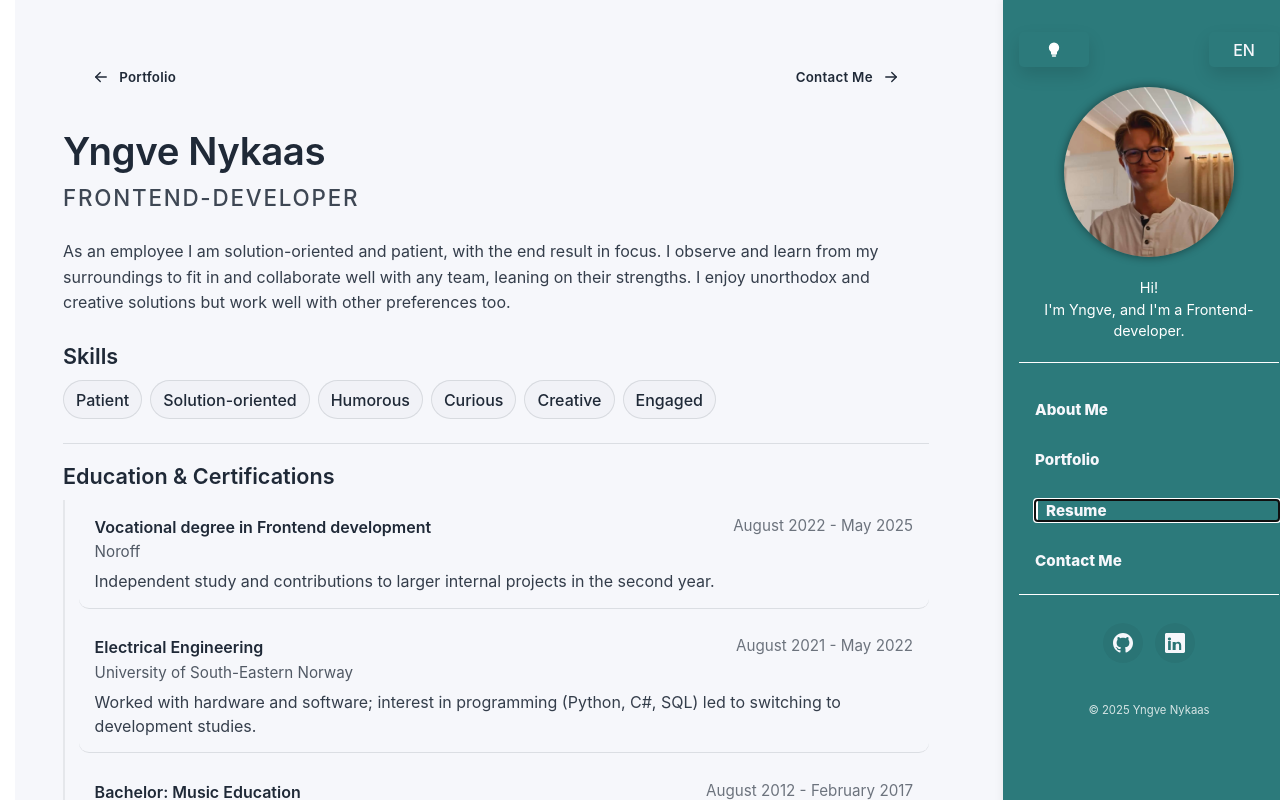
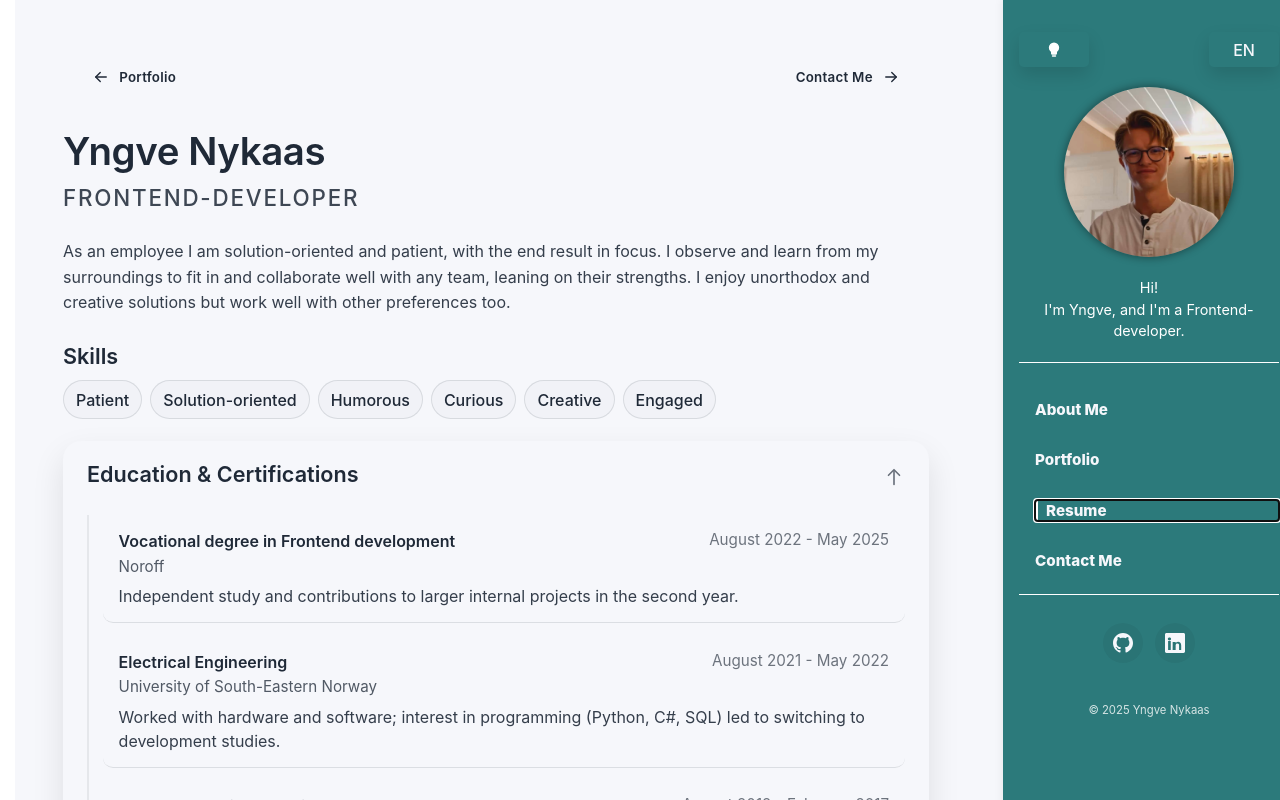
Before and after one commit to YngvN/YngvN.github.io, a React (Vite) app: page /#about in a window 1280 px wide. Both pictures are taken after a click on the button "Resume". Shown: the top 800 px of the page. Built offline with nearby package versions, Linux system fonts and the light colour scheme.

Commit message:
Changed some looks

```diff
--- a/src/components/icons/containers/dropdown/dropdown-container.scss
+++ b/src/components/icons/containers/dropdown/dropdown-container.scss
@@ -12,7 +12,8 @@
     border-radius: 18px;
     overflow: hidden;
     background-color: colors.color('background');
-    transition: border-color 0.2s ease, box-shadow 0.3s ease, transform 0.2s ease;
+    transition: .2s ease;
+    border-bottom: 1px solid rgba(colors.color('text'), 0.03);
 }
 
 .dropdown-toggle {
@@ -75,7 +76,6 @@
 
 .dropdown-content {
     padding: 0 1.5rem;
-    border-top: 1px solid rgba(colors.color('text'), 0.05);
     max-height: 0;
     opacity: 0;
     transform: translateY(-4px);
@@ -90,43 +90,6 @@
     opacity: 1;
     transform: translateY(0);
     overflow: visible;
-}
-
-.tech-tiles {
-    display: grid;
-    grid-template-columns: repeat(auto-fit, minmax(240px, 1fr));
-    gap: 1rem;
-    margin-top: 1.5rem;
-}
-
-.tech-tile {
-    background-color: rgba(colors.color('text'), 0.04);
-    border: 1px solid rgba(colors.color('text'), 0.05);
-    border-radius: 16px;
-    padding: 1rem;
-
-    h3 {
-        margin: 0 0 0.75rem;
-        font-size: 1.05rem;
-    }
-}
-
-.musician-content {
-    padding-top: 1.25rem;
-
-    p {
-        margin-top: 0;
-        margin-bottom: 1.5rem;
-    }
-}
-
-.developer-content {
-    padding-top: 0.5rem;
-
-    p {
-        margin-top: 0;
-        margin-bottom: 1.25rem;
-    }
 }
 
 .musician-columns {
@@ -157,8 +120,11 @@ body[data-theme='dark'] {
     .dropdown-panel {
         background-color: colors.color-dark('background');
         border-color: rgba(colors.color-dark('text'), 0.14);
-        box-shadow: 0 14px 36px rgba(0, 0, 0, 0.35);
-    }
+
+            &.open {
+            box-shadow: 0 14px 36px rgba(0, 0, 0, 0.35);
+            }
+        }
 
     .dropdown-title {
         color: colors.color-dark('text');
--- a/src/pages/about/about.scss
+++ b/src/pages/about/about.scss
@@ -0,0 +1,50 @@
+@use '../../assets/sass/colors' as colors;
+
+
+.tech-tiles {
+    display: grid;
+    grid-template-columns: repeat(auto-fit, minmax(240px, 1fr));
+    gap: 1rem;
+    margin-top: 1.5rem;
+}
+
+.tech-tile {
+    border: 1px solid rgba(colors.color('text'), 0.05);
+    border-radius: 16px;
+    padding: 1rem;
+
+    h3 {
+        margin: 0 0 0.75rem;
+        font-size: 1.05rem;
+    }
+}
+
+.musician-content {
+    padding-top: 1.25rem;
+
+    p {
+        margin-top: 0;
+        margin-bottom: 1.5rem;
+    }
+}
+
+.developer-content {
+    padding-top: 0.5rem;
+
+    p {
+        margin-top: 0;
+        margin-bottom: 1.25rem;
+    }
+}
+
+body[data-theme='dark'] {
+
+    .tech-tile {
+        border-color: rgba(colors.color-dark('text'), 0.14);
+    }
+
+    .musician-columns > div {
+        background-color: rgba(colors.color-dark('text'), 0.08);
+        border-color: rgba(colors.color-dark('text'), 0.14);
+    }
+}
--- a/src/pages/about/about.tsx
+++ b/src/pages/about/about.tsx
@@ -1,5 +1,6 @@
 import '../../assets/styles.scss';
 import '../pages.scss';
+import './about.scss';
 import React, { useState } from 'react';
 import type { Language } from '../../types/language';
 import type { PageName } from '../../types/pages';
--- a/src/pages/resume/resume.scss
+++ b/src/pages/resume/resume.scss
@@ -32,12 +32,14 @@
 .resume__sections {
     display: flex;
     flex-direction: column;
-    gap: 1.5rem;
-    padding: 1rem 0;
-    border-top: 1px solid rgba(colors.color('text'), 0.12);
+    gap: 1.25rem;
+    padding: 0;
+    margin-top: 1.5rem;
+    border-top: none;
 }
 
 .resume-section__title {
+    display: block;
     margin: 0 0 0.5rem;
     font-size: 1.35rem;
     @include fonts.apply-heading-font($weight: fonts.$font-weight-bold, $color: colors.color('text'));
@@ -140,7 +142,7 @@ body[data-theme='dark'] {
     }
 
     .resume__sections {
-        border-top: 1px solid rgba(colors.color-dark('text'), 0.16);
+        border-top: none;
     }
 
     .resume-group {
--- a/src/pages/resume/resume.tsx
+++ b/src/pages/resume/resume.tsx
@@ -1,11 +1,13 @@
 import '../../assets/styles.scss';
 import '../pages.scss';
 import './resume.scss';
-import React from 'react';
+import React, { useState } from 'react';
 import type { Language } from '../../types/language';
 import PageNavigation from '../../components/page-navigation/page-navigation';
 import type { PageName } from '../../types/pages';
 import { aboutCopy } from '../about/about';
+import DropdownContainer from '../../components/icons/containers/dropdown/dropdown-container';
+import Arrow from '../../components/icons/arrow/arrow';
 
 type ResumeProps = {
     language: Language;
@@ -238,6 +240,22 @@ const resumeCopy: ResumeContent = {
 const Resume: React.FC<ResumeProps> = ({ language, onNavigate }) => {
     const { heading, subheading } = aboutCopy[language];
     const { summary, skillsHeading, skills, sections } = resumeCopy;
+    const [openSections, setOpenSections] = useState<Record<string, boolean>>(() =>
+        resumeSections.reduce(
+            (acc, { id }) => ({
+                ...acc,
+                [id]: true,
+            }),
+            {} as Record<string, boolean>,
+        ),
+    );
+
+    const toggleSection = (id: string) => {
+        setOpenSections((prev) => ({
+            ...prev,
+            [id]: !prev[id],
+        }));
+    };
 
     return (
         <div className="container page-container resume">
@@ -256,10 +274,34 @@ const Resume: React.FC<ResumeProps> = ({ language, onNavigate }) => {
                 </ul>
             </div>
 
-            <div className="resume__sections">
-                {sections.map(({ id, title, items }) => (
-                    <section key={id} className="resume-section">
-                        <h2 className="resume-section__title">{title[language]}</h2>
+            <DropdownContainer className="resume__sections">
+                {sections.map(({ id, title, items }) => {
+                    const isOpen = openSections[id];
+
+                    return (
+                        <section key={id} className={`dropdown-panel resume-section${isOpen ? ' open' : ''}`}>
+                            <button
+                                type="button"
+                                className="dropdown-toggle"
+                                onClick={() => toggleSection(id)}
+                                aria-expanded={isOpen}
+                                aria-controls={`${id}-content`}
+                            >
+                                <div>
+                                    <span className="dropdown-title resume-section__title">{title[language]}</span>
+                                </div>
+                                <Arrow
+                                    direction="down"
+                                    open={isOpen}
+                                    size="sm"
+                                    className="dropdown-toggle__chevron"
+                                />
+                            </button>
+                            <div
+                                id={`${id}-content`}
+                                className={`dropdown-content${isOpen ? ' expanded' : ''}`}
+                                aria-live="polite"
+                            >
                                 <div className="resume-section__list">
                                     {items.map(({ id: itemId, title: itemTitle, institution, start, end, description }) => (
                                         <article key={itemId} className="resume-card">
@@ -278,9 +320,11 @@ const Resume: React.FC<ResumeProps> = ({ language, onNavigate }) => {
                                         </article>
                                     ))}
                                 </div>
+                            </div>
                         </section>
-                ))}
-            </div>
+                    );
+                })}
+            </DropdownContainer>
         </div>
     );
 };
```
Lines whose indentation alone changed are shown as unchanged.
